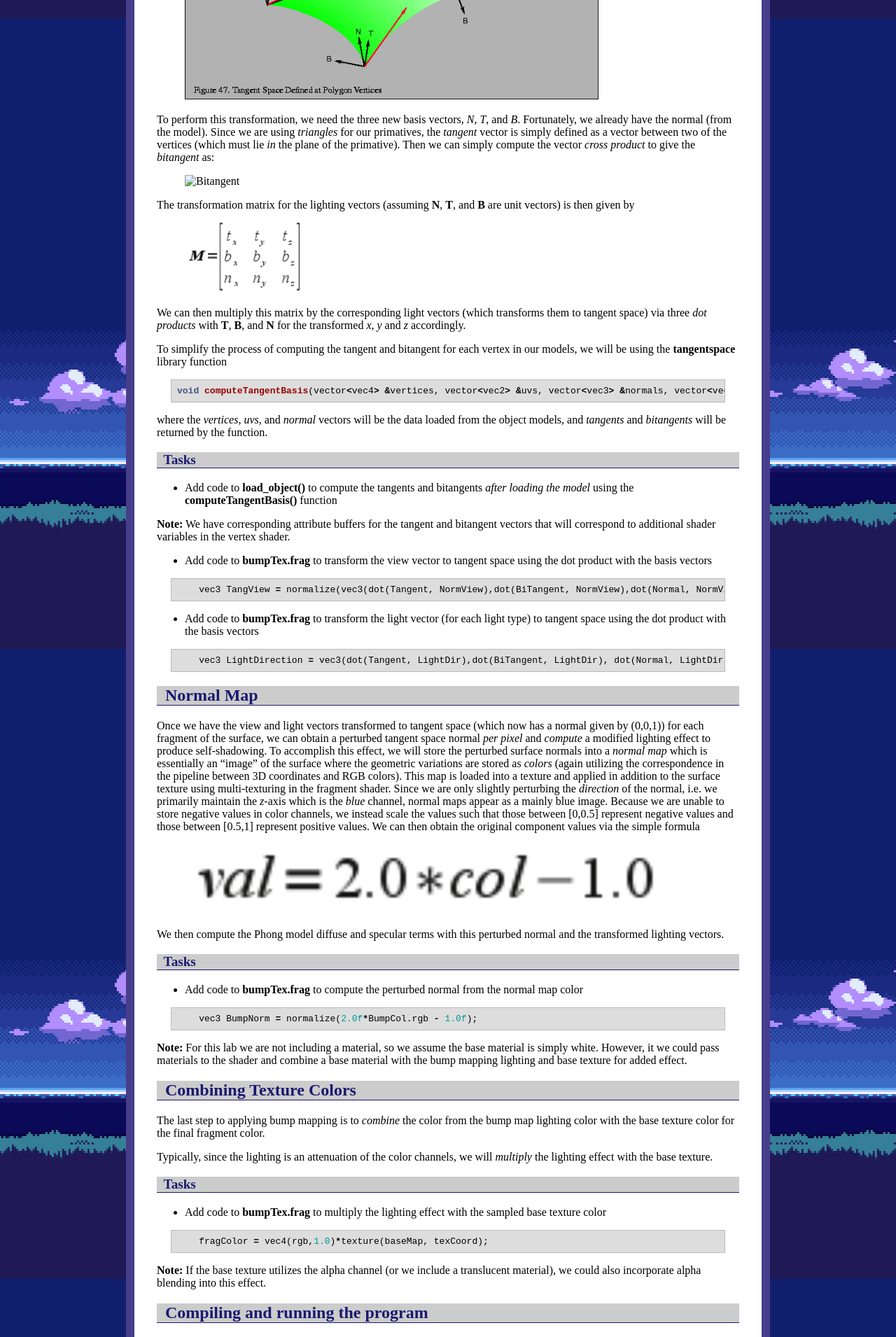
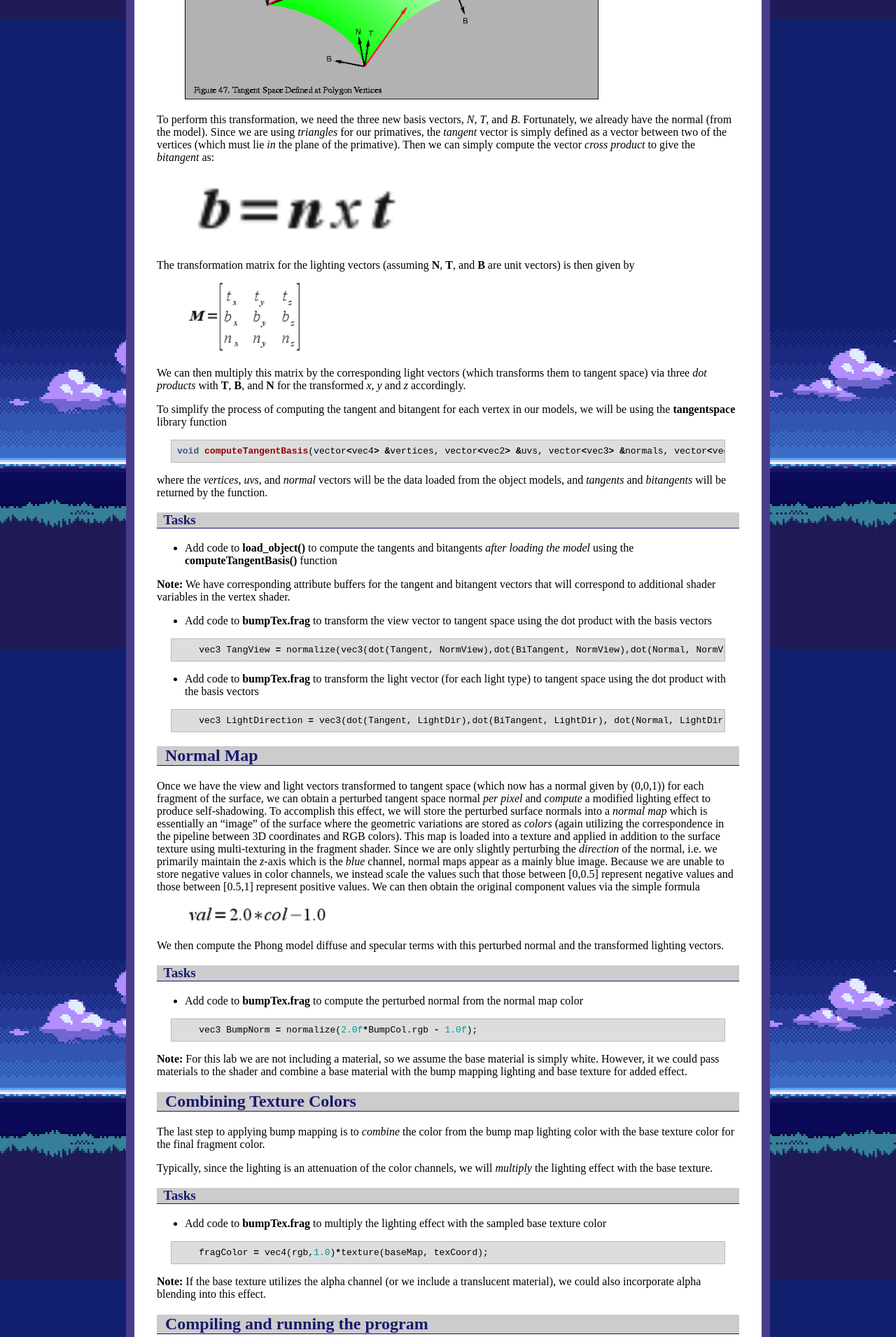
Before and after one commit to ycpcs/cs370-fall2020, a Jekyll site: the page built from labs/lab18.md, in a window 1280 px wide. Shown: the part 873-2783 px from the top of the page at 70% size. Built offline with Jekyll 4.4.1, drawn with Linux system fonts in a browser that asks for light colours.

Commit message:
update lab18
update lab18

```diff
--- a/labs/lab18.md
+++ b/labs/lab18.md
@@ -63,7 +63,7 @@ where the *vertices*, *uvs*, and *normal* vectors will be the data loaded from t
 
 Once we have the view and light vectors transformed to tangent space (which now has a normal given by (0,0,1)) for each fragment of the surface, we can obtain a perturbed tangent space normal *per pixel* and *compute* a modified lighting effect to produce self-shadowing. To accomplish this effect, we will store the perturbed surface normals into a *normal map* which is essentially an "image" of the surface where the geometric variations are stored as *colors* (again utilizing the correspondence in the pipeline between 3D coordinates and RGB colors). This map is loaded into a texture and applied in addition to the surface texture using multi-texturing in the fragment shader. Since we are only slightly perturbing the *direction* of the normal, i.e. we primarily maintain the *z*-axis which is the *blue* channel, normal maps appear as a mainly blue image. Because we are unable to store negative values in color channels, we instead scale the values such that those between [0,0.5] represent negative values and those between [0.5,1] represent positive values. We can then obtain the original component values via the simple formula
 
-> <img src="images/lab18/ScaleFormula.png" alt="Scaling Formula" height="100"/>
+> <img src="images/lab18/ScaleFormula.png" alt="Scaling Formula" height="30"/>
 
 We then compute the Phong model diffuse and specular terms with this perturbed normal and the transformed lighting vectors.
 
```
Also changed, not shown: labs/images/lab18/Bitangent.png (renamed from labs/images/lab18/Binormal.png).
